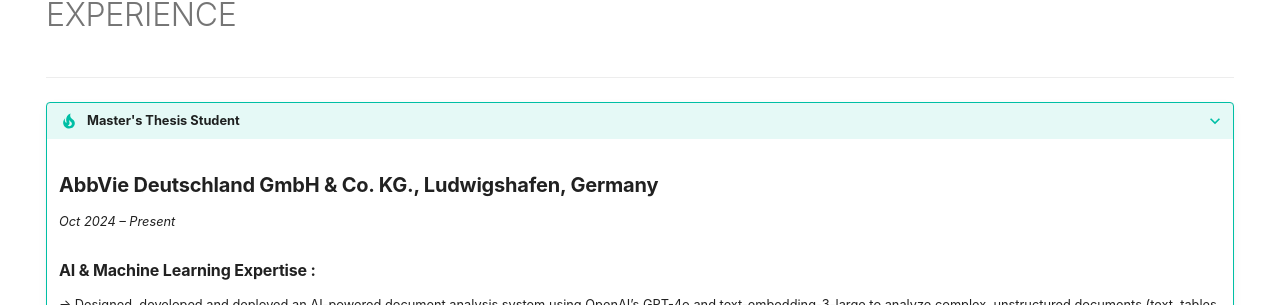
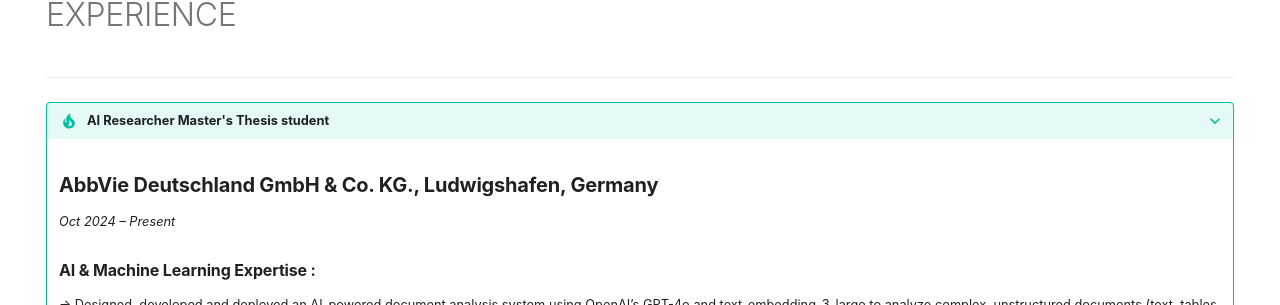
Before and after one commit to SrujanGowda1998/PortfolioWebsite, an MkDocs documentation site: the page built from docs/experience.md, in a window 1280 px wide and 900 px high. Shown: the part 152-457 px from the top of the window. Built offline with MkDocs 1.6.1 and Material for MkDocs 9.7.7, drawn with Linux system fonts in a browser that asks for light colours; some web fonts are replaced; comment, search, counter and statistics services are not loaded.

Commit message:
Thesis desgination

```diff
--- a/docs/experience.md
+++ b/docs/experience.md
@@ -8,7 +8,7 @@
 
 ---
 
-???+ tip "Master's Thesis Student"
+???+ tip "AI Researcher Master's Thesis student "
 
     ## **AbbVie Deutschland GmbH & Co. KG., Ludwigshafen, Germany**
 
```
